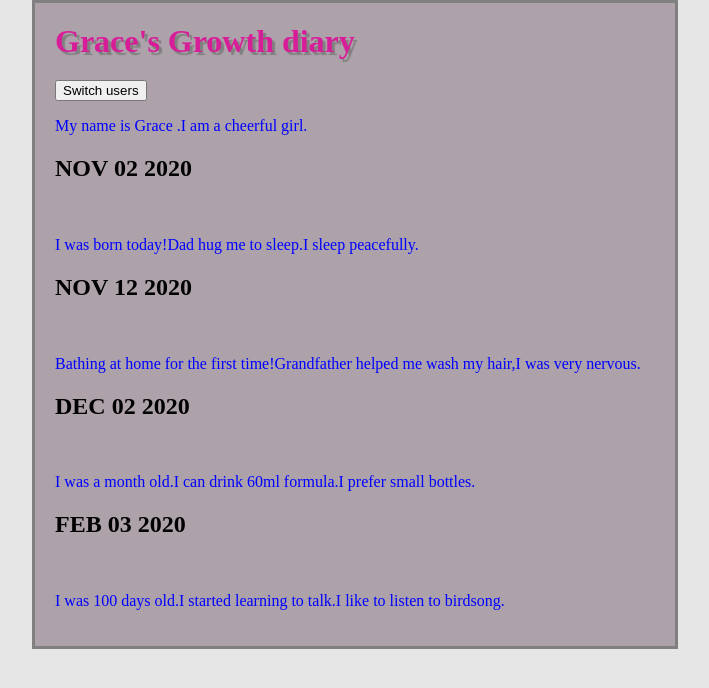
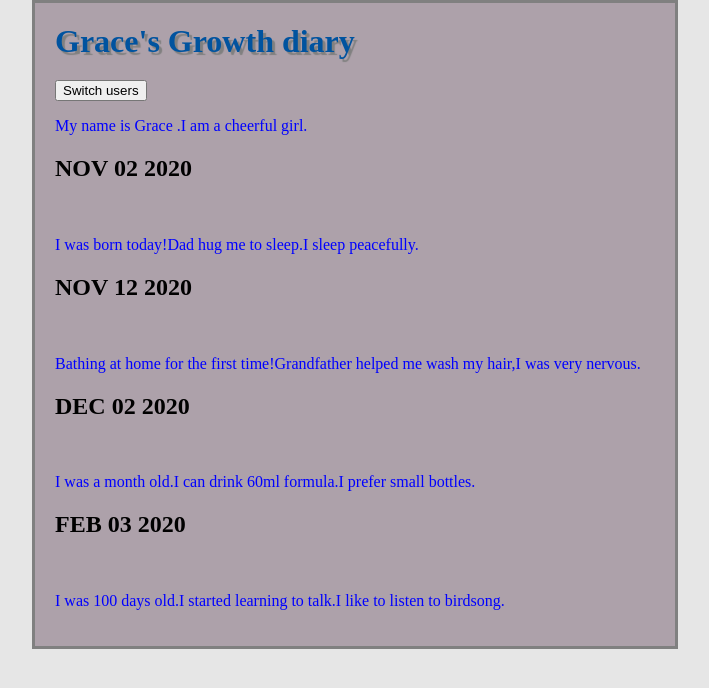
Before and after one commit to jerrylovepizza/Growth-diary, a plain HTML site: page index.html in a window 1280 px wide. Shown: the whole page, without its empty margins (285-994 px from the left). Drawn offline with Linux system fonts and the light colour scheme.

Commit message:
update css3

```diff
--- a/styles/css3.css
+++ b/styles/css3.css
@@ -1,6 +1,6 @@
 h1 {
     margin: 0;
     padding: 20px 0;
-    color:rgb(216, 29, 153);
-    text-shadow: 3px 3px 1px rgb(128, 128, 128);
+    color:#00539F;
+    text-shadow: 3px 3px 1px grey;
 }
```
